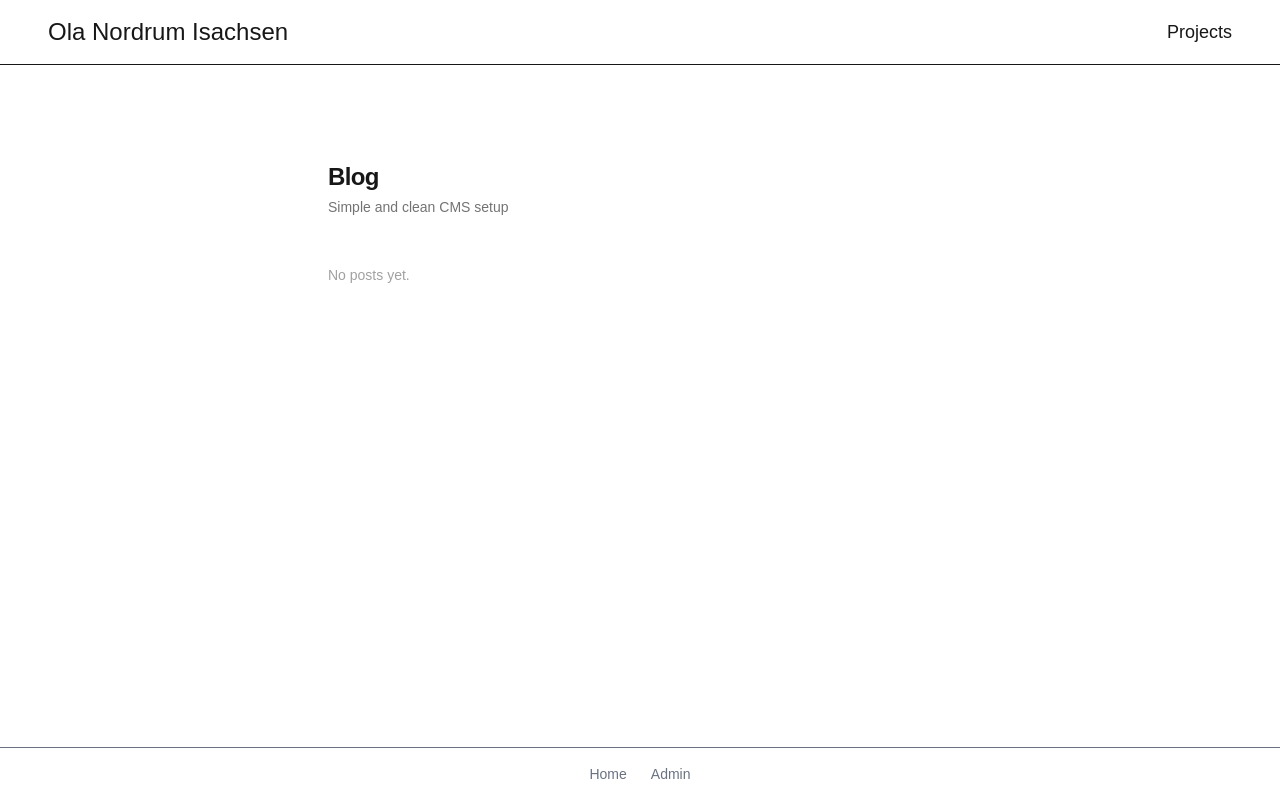
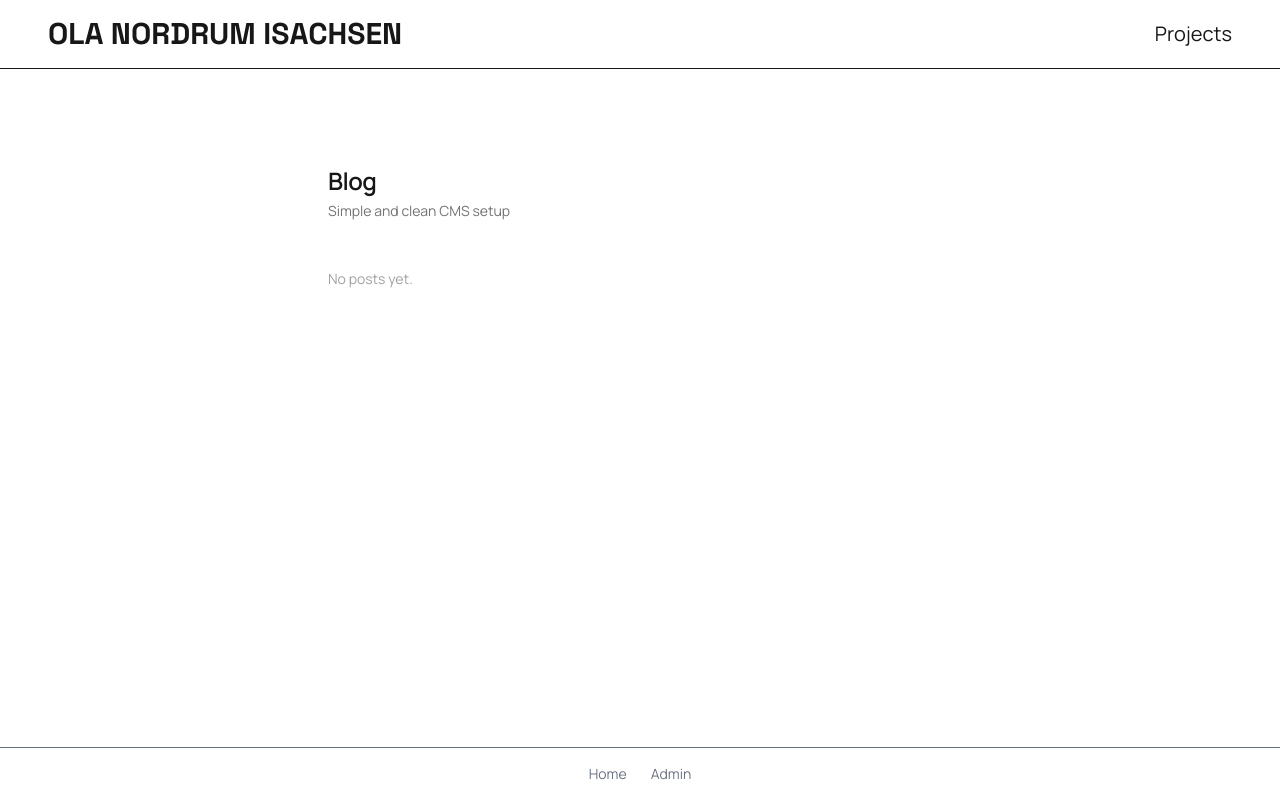
Before and after one commit to olanordrum/project-portfolio, a Next.js app: page / in a window 1280 px wide. Built offline with nearby package versions, Linux system fonts and the light colour scheme; no server answers; the database is empty.

Commit message:
Update fonts

```diff
--- a/src/app/globals.css
+++ b/src/app/globals.css
@@ -9,19 +9,18 @@
 @theme inline {
   --color-background: var(--background);
   --color-foreground: var(--foreground);
-  --font-sans: var(--font-geist-sans);
-  --font-mono: var(--font-geist-mono);
+  --font-sans: var(--font-body);
+  --font-display: var(--font-display-font);
 }
 
 @media (prefers-color-scheme: dark) {
   :root {
     --background: #e6d8d8;
-    --foreground: #fc0606;
+    --foreground: #150c0c;
   }
 }
 
 body {
   background: var(--background);
   color: var(--foreground);
-  font-family: Arial, Helvetica, sans-serif;
 }
--- a/src/app/layout.tsx
+++ b/src/app/layout.tsx
@@ -1,17 +1,18 @@
 import type { Metadata } from "next";
-import { Geist, Geist_Mono } from "next/font/google";
+import { Space_Grotesk, Manrope } from "next/font/google";
 import "./globals.css";
 import Footer from "../components/footer";
 import Header from "../components/header";
 
-const geistSans = Geist({
-  variable: "--font-geist-sans",
+const manrope = Manrope({
+  variable: "--font-body",
   subsets: ["latin"],
 });
 
-const geistMono = Geist_Mono({
-  variable: "--font-geist-mono",
+const spaceGrotesk = Space_Grotesk({
+  variable: "--font-display-font",
   subsets: ["latin"],
+  weight: ["400", "500", "600", "700"],
 });
 
 export const metadata: Metadata = {
@@ -27,9 +28,9 @@ export default function RootLayout({
   return (
     <html
       lang="en"
-      className={`${geistSans.variable} ${geistMono.variable} h-full antialiased`}
+      className={`${manrope.variable} ${spaceGrotesk.variable} h-full antialiased`}
     >
-      <body className="min-h-full flex flex-col">
+      <body className="min-h-full flex flex-col font-sans">
         <Header />
         <main className="mx-auto w-full max-w-4xl px-4 py-8">{children}</main>
         <Footer />
--- a/src/components/header.tsx
+++ b/src/components/header.tsx
@@ -2,8 +2,10 @@ export default function Header() {
   return (
     <header className="border-b">
       <div className=" mx-auto flex items-center justify-between px-4 py-4 md:px-8 lg:px-12  ">
-        <p className="text-lg md:text-xl lg:text-2xl ">Ola Nordrum Isachsen</p>
-        <nav className="text-lg">Projects</nav>
+        <p className="font-display font-bold text-lg md:text-xl lg:text-3xl ">
+          OLA NORDRUM ISACHSEN
+        </p>
+        <nav className="text-xl">Projects</nav>
       </div>
     </header>
   );
```
